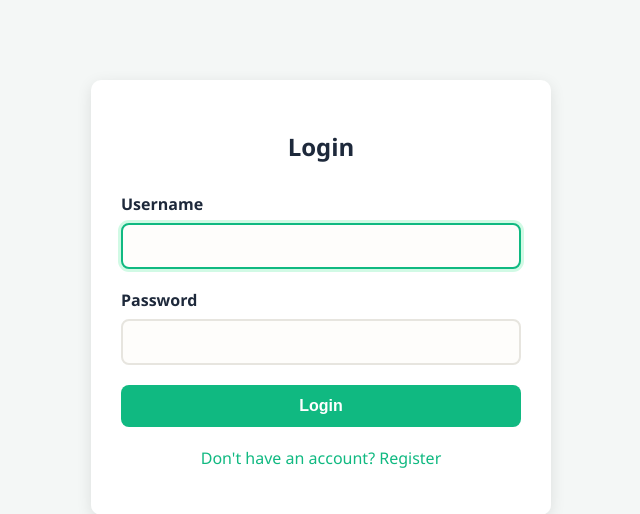
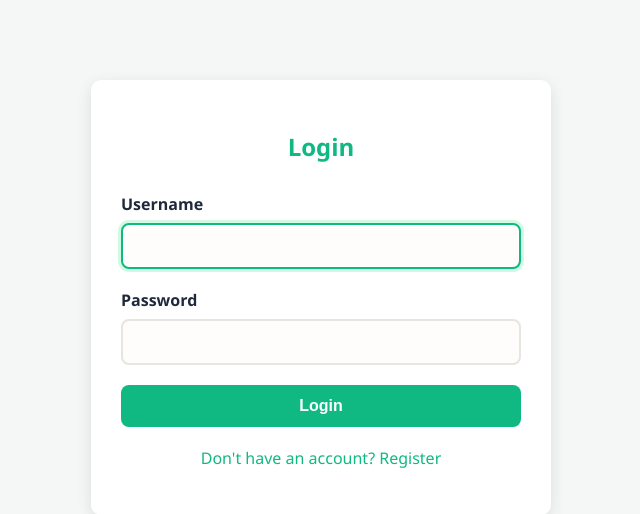
Before and after one commit to celiikerenn/django-expense-tracker, a Django app: page /login/ in a window 1280 px wide. Shown: the top 514 px of the page, without its empty margins (319-959 px from the left). Run offline with Django 5.2, Linux system fonts and the light colour scheme.

Commit message:
sth changes

```diff
--- a/tracker/templates/login.html
+++ b/tracker/templates/login.html
@@ -5,6 +5,16 @@
     <meta charset="UTF-8">
     <title>Login</title>
     <link rel="stylesheet" href="{% static 'style.css' %}">
+
+    <style>
+        .auth-container h2 {
+            color: #10b981
+        }
+
+        .form group {
+            text-align: left;
+        }
+    </style>
 </head>
 <body style="background-color: #f4f7f6;">
 
```
